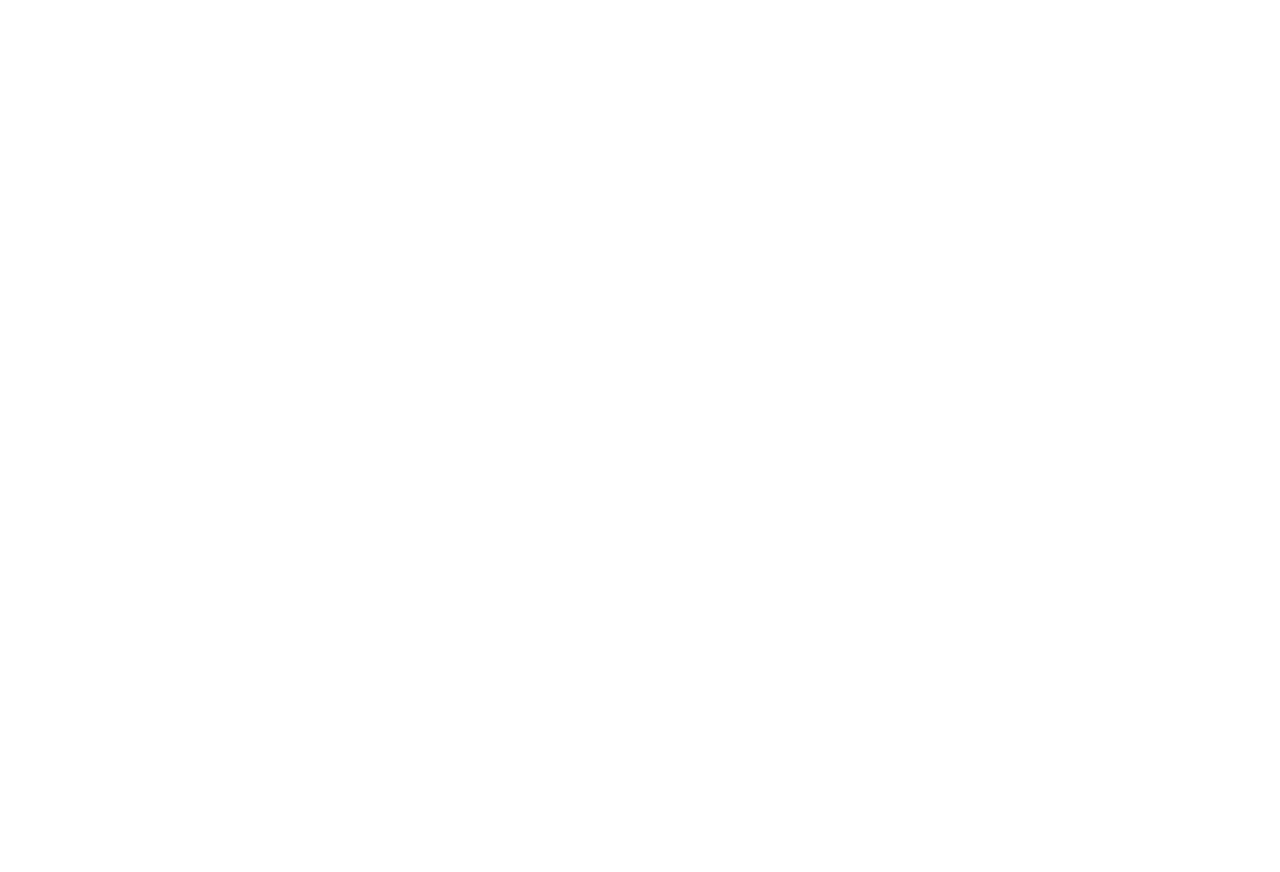
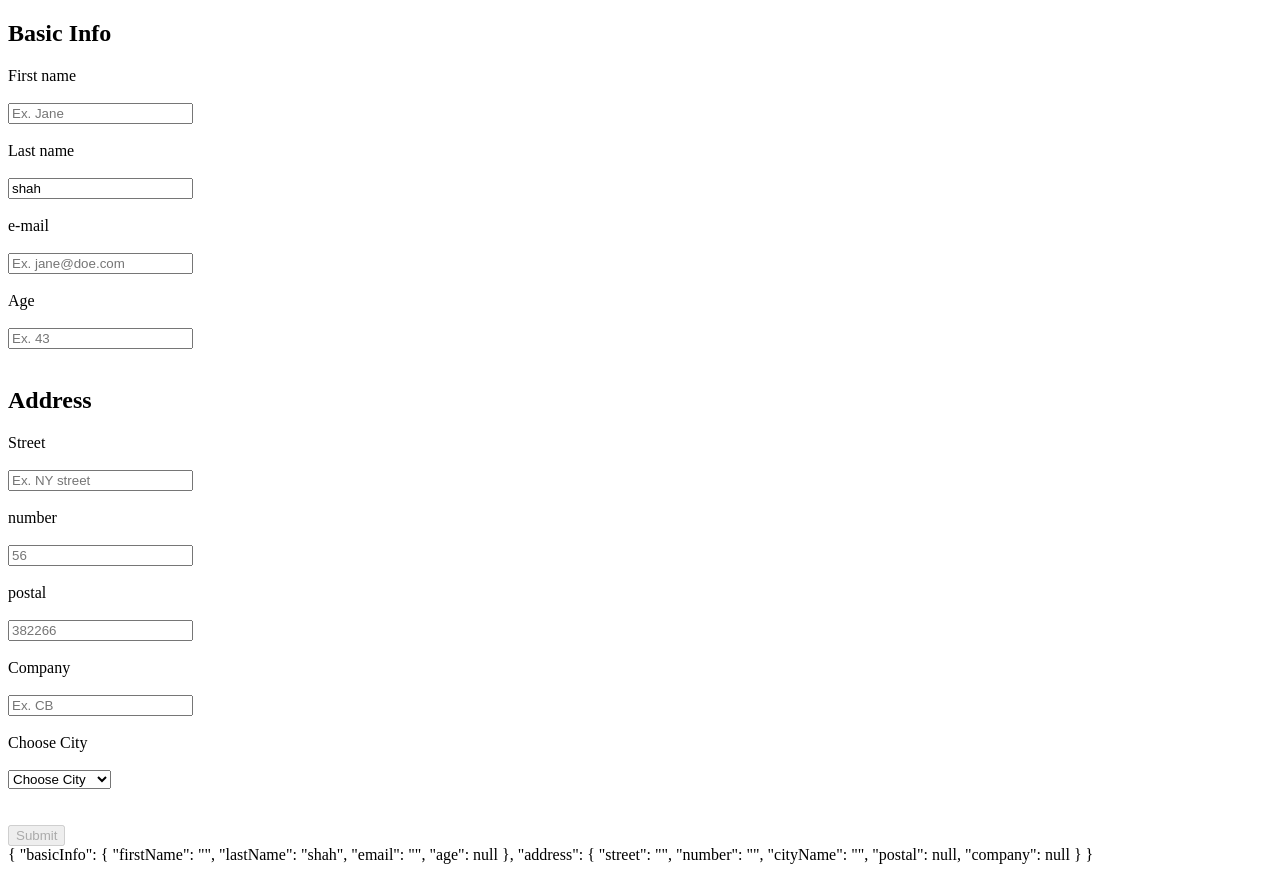
Before and after one commit to NeelCitrusbug/Angular-Learning, an Angular app: page / in a window 1280 px wide. Before the commit the page ends 800 px from the top, so only its background shows below. Built offline with nearby package versions, Linux system fonts and the light colour scheme.

Commit message:
reactive form with multiple component and form validation

```diff
--- /dev/null
+++ b/src/app/address/address.component.html
@@ -0,0 +1,74 @@
+<form [formGroup]="form">
+    <div class="form-container" >
+      <h2>Address</h2>
+
+      <!-- Street -->
+      <div>
+        <span>Street</span>
+        <br/><br/>
+        <input type="text"  placeholder="Ex. NY street" formControlName="street" />
+        <div  *ngIf="street && street.touched && street.invalid">
+            <span *ngIf="street.errors?.['required']" class="error">Street is required</span>
+        </div>
+        <br/><br/>
+    </div>
+      <!-- /Street -->
+
+      <!-- number -->
+      <div>
+        <span>number</span>
+        <br/><br/>
+        <input type="number"  placeholder="56" formControlName="number" />
+        <div  *ngIf="number && number.touched && number.invalid">
+            <span *ngIf="number.errors?.['required']" class="error">number is required</span>
+        </div>
+        <br/><br/>
+      </div>
+      <!-- /number -->
+
+      <!-- postal -->
+      <div>
+        <span>postal</span>
+        <br/><br/>
+        <input type="number"  placeholder="382266" formControlName="postal" />
+        <div  *ngIf="postal && postal.touched && postal.invalid">
+            <span *ngIf="postal.errors?.['required']" class="error">Postal is required</span>
+        </div>
+        <br/><br/>
+      </div>
+      <!-- /postal -->
+
+      <!-- company -->
+      <div>
+        <span>Company</span>
+        <br/><br/>
+        <input type="text"  placeholder="Ex. CB" formControlName="company" />
+        <div  *ngIf="company && company.touched && company.invalid">
+            <span *ngIf="company.errors?.['required']" class="error">Company is required</span>
+        </div>
+        <br/><br/>
+      </div>
+      <!-- /company -->
+
+      <!-- city -->
+      <div>
+        <span>Choose City</span>
+        <br/><br/>
+        <select
+          class="custom-select mb-3"
+          (change)="changeCity($event)"
+          formControlName="cityName"
+        >
+          <option value="">Choose City</option>
+          <option *ngFor="let city of City" [ngValue]="city">
+            {{ city }}
+          </option>
+        </select>
+        <div  *ngIf="cityName && cityName.touched && cityName.invalid">
+            <span *ngIf="cityName.errors?.['required']" class="error">City is required</span>
+        </div>
+        <br/><br/>
+      </div>
+      <!-- /city -->
+    </div>
+  </form>
--- /dev/null
+++ b/src/app/address/address.component.ts
@@ -0,0 +1,40 @@
+import { Component, Input, OnInit } from '@angular/core';
+import {FormGroup, FormGroupDirective} from '@angular/forms';
+
+@Component({
+  selector: 'app-address',
+  templateUrl: './address.component.html',
+  styleUrls: ['./address.component.css']
+})
+export class AddressComponent implements OnInit {
+  @Input() formGroupName!:string;
+
+  City: any = ['Florida', 'South Dakota', 'Tennessee', 'Michigan'];
+  form!:FormGroup;
+
+  constructor(private rootFormGroup:FormGroupDirective){}
+
+  ngOnInit() {
+    this.form = this.rootFormGroup.control.get(this.formGroupName) as FormGroup;
+  }
+
+  changeCity(e:any){
+    this.form.get('cityName')?.setValue(e.target.value)
+  }
+
+  get street(){
+    return this.form.get('street')
+  }
+  get number(){
+    return this.form.get('number')
+  }
+  get postal(){
+    return this.form.get('postal')
+  }
+  get company(){
+    return this.form.get('company')
+  }
+  get cityName(){
+    return this.form.get('cityName')
+  }
+}
--- a/src/app/app.component.html
+++ b/src/app/app.component.html
@@ -1,3 +1,12 @@
+<ng-container [formGroup]="userForm">
+	<app-basic-info formGroupName="basicInfo"></app-basic-info>
 
+	<app-address formGroupName="address"></app-address>
+
+    <br/>
+    <button [disabled]="userForm.invalid" (click) = "onSubmit(userForm.value)">Submit</button>
+<br/>
+{{ userForm.value | json}}
+</ng-container>
 
 <router-outlet></router-outlet>
--- a/src/app/app.component.ts
+++ b/src/app/app.component.ts
@@ -1,10 +1,55 @@
-import { Component } from '@angular/core';
+import { Component, OnInit, OnDestroy } from '@angular/core';
+import {FormControl, FormGroup, Validators, FormBuilder} from '@angular/forms';
+import {Subscription} from 'rxjs'
 
 @Component({
   selector: 'app-root',
   templateUrl: './app.component.html',
   styleUrls: ['./app.component.css']
 })
-export class AppComponent {
+export class AppComponent implements OnInit, OnDestroy {
   title = 'practice';
+  ageValueChanges!:Subscription;
+
+  userForm!:FormGroup;
+
+  constructor(private fb: FormBuilder){}
+
+  ngOnInit(): void {
+    this.userForm = this.fb.group({
+      basicInfo: this.fb.group({
+        firstName: ['',[Validators.required,Validators.minLength(3)]],
+        lastName: ['shah',[Validators.required,Validators.minLength(3)]],
+        email: ['',[Validators.required,Validators.email]],
+        age: []
+      }),
+      address: this.fb.group({
+        street: ['',[Validators.required]],
+        number: ['',[Validators.required]],
+        cityName: ['', [Validators.required]],
+        postal: [],
+        company: []
+      })
+    })
+
+    const companyFormControl:any = this.userForm.get("address.company");
+
+    this.ageValueChanges != this.userForm.get("basicInfo.age")?.
+    valueChanges.subscribe(age => {
+      if (age > 18) {
+        companyFormControl.setValidators(Validators.required);
+      } else {
+        companyFormControl.clearValidators();
+      }
+      companyFormControl.updateValueAndValidity();
+    })
+  }
+
+  ngOnDestroy(): void {
+    this.ageValueChanges?.unsubscribe()
+  }
+
+  onSubmit(val:any) {
+    console.warn(val)
+  }
 }
--- /dev/null
+++ b/src/app/basic-info/basic-info.component.html
@@ -0,0 +1,56 @@
+<form [formGroup]="form">
+    <div class="form-container" >
+      <h2>Basic Info</h2>
+
+      <!-- First name -->
+      <div>
+        <span>First name</span>
+        <br/><br/>
+        <input  placeholder="Ex. Jane" formControlName="firstName" />
+        <div  *ngIf="firstName && firstName.touched && firstName.invalid">
+            <span *ngIf="firstName.errors?.['required']" class="error">First name is required</span>
+            <span *ngIf="firstName.errors?.['minlength']" class="error">First name must be at least 3 characters long</span>
+        </div>
+        <br/><br/>
+      </div>
+      <!-- /First name -->
+
+      <!-- Last name -->
+      <div>
+        <span>Last name</span>
+        <br/><br/>
+        <input  placeholder="Ex. Doe" formControlName="lastName" />
+        <div  *ngIf="lastName && lastName.touched && lastName.invalid">
+            <span *ngIf="lastName.errors?.['required']" class="error">Last name is required</span>
+            <span *ngIf="lastName.errors?.['minlength']" class="error">Last name must be at least 3 characters long</span>
+        </div>
+        <br/><br/>
+      </div>
+      <!-- /Last name -->
+
+      <!-- email -->
+      <div>
+        <span>e-mail</span>
+        <br/><br/>
+        <input type="email"  placeholder="Ex. jane@doe.com" formControlName="email" />
+        <div  *ngIf="email && email.touched && email.invalid">
+            <span *ngIf="email.errors?.['required']" class="error">email is required</span>
+            <span *ngIf="email.errors?.['email']" class="error">Email is invalid</span>
+        </div>
+        <br/><br/>
+      </div>
+      <!-- /email -->
+
+      <!-- age -->
+      <div>
+        <span>Age</span>
+        <br/><br/>
+        <input type="number"  placeholder="Ex. 43" formControlName="age" />
+        <div  *ngIf="age && age.touched && age.invalid">
+            <span *ngIf="age.errors?.['required']" class="error">Age is required</span>
+        </div>
+        <br/><br/>
+      </div>
+      <!-- /age -->
+    </div>
+  </form>
--- /dev/null
+++ b/src/app/basic-info/basic-info.component.ts
@@ -0,0 +1,33 @@
+import { Component, Input, OnInit } from '@angular/core';
+import {FormGroup, FormGroupDirective} from '@angular/forms';
+
+@Component({
+  selector: 'app-basic-info',
+  templateUrl: './basic-info.component.html',
+  styleUrls: ['./basic-info.component.css']
+})
+export class BasicInfoComponent implements OnInit{
+  @Input() formGroupName!:string;
+
+  form!:FormGroup;
+
+  constructor(private rootFormGroup:FormGroupDirective){}
+
+  ngOnInit(): void {
+    this.form = this.rootFormGroup.control.get(this.formGroupName) as FormGroup;
+  }
+
+  get firstName(){
+    return this.form.get('firstName')
+  }
+  get lastName(){
+    return this.form.get('lastName')
+  }
+  get email(){
+    return this.form.get('email')
+  }
+  get age(){
+    return this.form.get('age')
+  }
+
+}
--- a/src/styles.css
+++ b/src/styles.css
@@ -1 +1,5 @@
 /* You can add global styles to this file, and also import other style files */
+
+.error{
+    color:red;
+}
```
Also changed, not shown: src/app/app.module.ts (+8 -2 lines), src/app/address/address.component.css (added), src/app/basic-info/basic-info.component.css (added), 2 other files (tests, documents, lock files or other folders).
